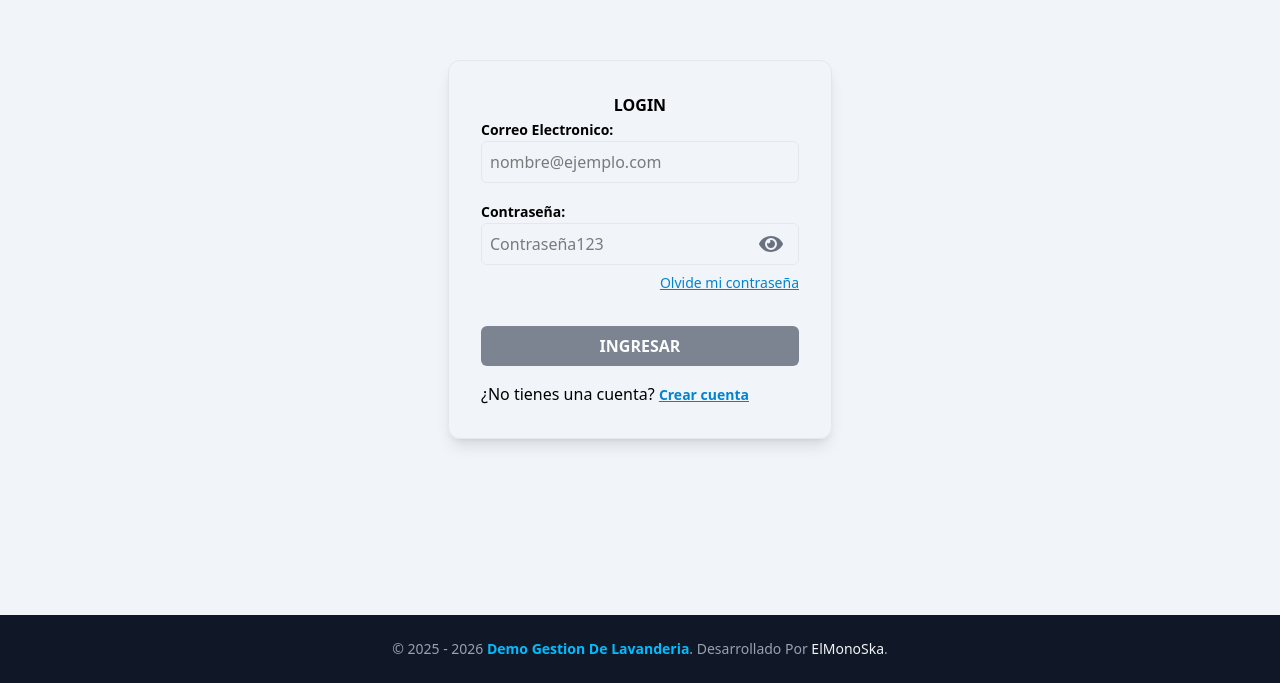
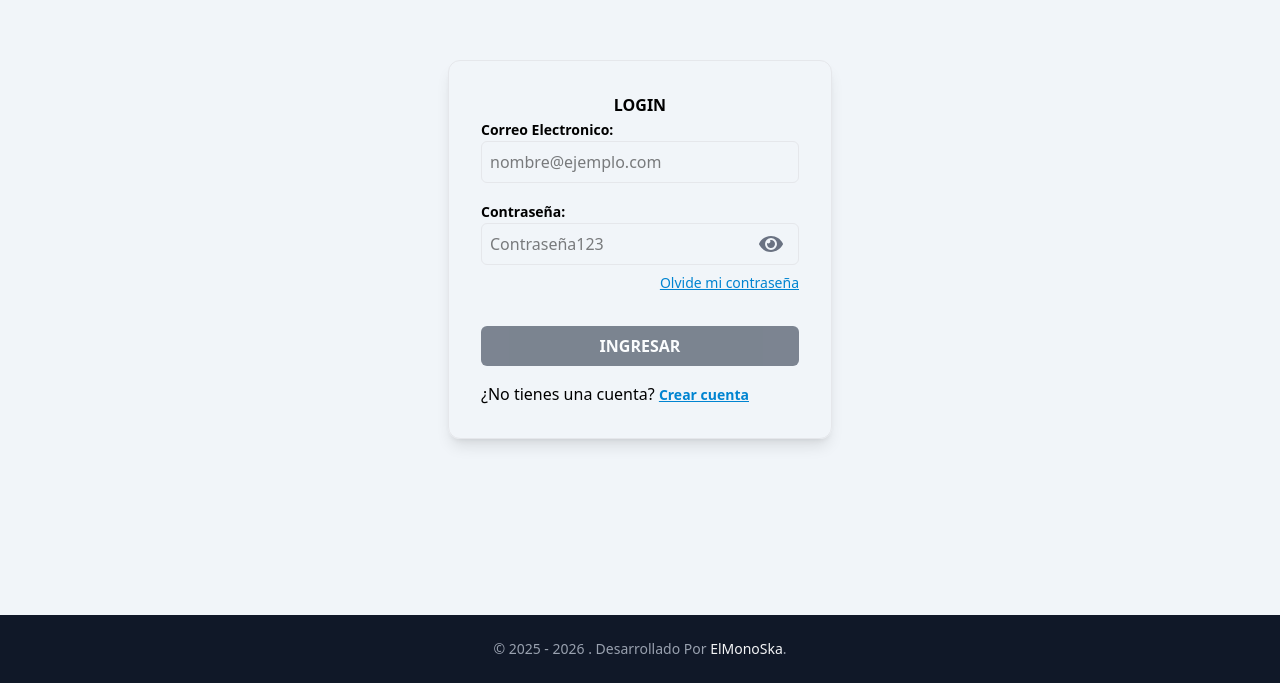
Before and after one commit to elmonoska/gestion-de-lavanderia, a React (Vite) app: page /login in a window 1280 px wide. Shown: the part 117-800 px from the top of the page. Built offline with nearby package versions, Linux system fonts and the light colour scheme; no server answers.

Commit message:
feat: add AppName and dyamic business name using env variables

```diff
--- a/index.html
+++ b/index.html
@@ -8,7 +8,7 @@
     <link rel="apple-touch-icon" href="/images/laundry-washer-svgrepo-com.svg">
     <!-- Hexadecimal -->
     <meta name="theme-color" content="#00bcff">
-    <title>Demo | Gestion de Lavanderia</title>
+    <title>%VITE_APP_NAME%</title>
     <meta name="description" content="Sistema interno para el control de notas, pedidos y administracion de servicios de lavanderia">
     <!-- Open graph -->
     <meta property="og:title" content="Demo | Gestion de Lavanderia">
--- a/src/components/layout/NavBar.tsx
+++ b/src/components/layout/NavBar.tsx
@@ -3,7 +3,7 @@ import { useAuth } from "../../modules/auth/hooks/useAuth"
 import { APP_MENU } from "../../config/Menu";
 import { Link } from "react-router-dom";
 import { FaTimes, FaBars } from "react-icons/fa";
-import { APP_NAME } from "../../constants";
+import { BUSINESS_NAME } from "../../constants";
 import UserCard from "./UserCard";
 
 
@@ -28,7 +28,7 @@ export default function NavBar() {
   return (
     <>
       <header className="sticky top-0 z-30 flex justify-around items-center p-4 text-white bg-sky-400 mb-4 shadow-md">
-        <h1 className="uppercase font-bold text-xl md:text-2xl"><Link to="/">{APP_NAME}</Link></h1>
+        <h1 className="uppercase font-bold text-xl md:text-2xl"><Link to="/">{BUSINESS_NAME}</Link></h1>
         <FaBars className="cursor-pointer text-3xl" title="abrir menu" onClick={toggleMenu} />
         <aside className={`fixed bg-black/80 inset-0 ${backMenuCondition} transition-all duration-300 flex justify-end text-black`} onClick={toggleMenu}>
           <nav className={`w-3/4 bg-slate-100 h-dvh p-4 flex flex-col gap-4 ${menuCondition} transition-all duration-300`} onClick={e=> e.stopPropagation()}>
--- a/src/constants/index.ts
+++ b/src/constants/index.ts
@@ -1,6 +1,7 @@
 // app
-export const APP_NAME = 'Demo Gestion de Lavanderia';
+export const APP_NAME = import.meta.env.VITE_APP_NAME;
 export const APP_SCHEMA = import.meta.env.VITE_APP_SCHEMA as "la_esponjita_laundry";
+export const BUSINESS_NAME = import.meta.env.VITE_BUSINESS_NAME;
 export const AUTHOR_NAME = "ElMonoSka";
 export const START_DEV_YEAR = 2025;
 export const ITEMS_PER_PAGE = 5;
--- a/src/vite-env.d.ts
+++ b/src/vite-env.d.ts
@@ -2,6 +2,8 @@
 
 interface ImportMetaEnv {
 readonly APP_SCHEMA: string;
+readonly VITE_APP_NAME: string;
+readonly BUSINESS_NAME: string;
 // readonly VITE_: string;
 }
 
```
